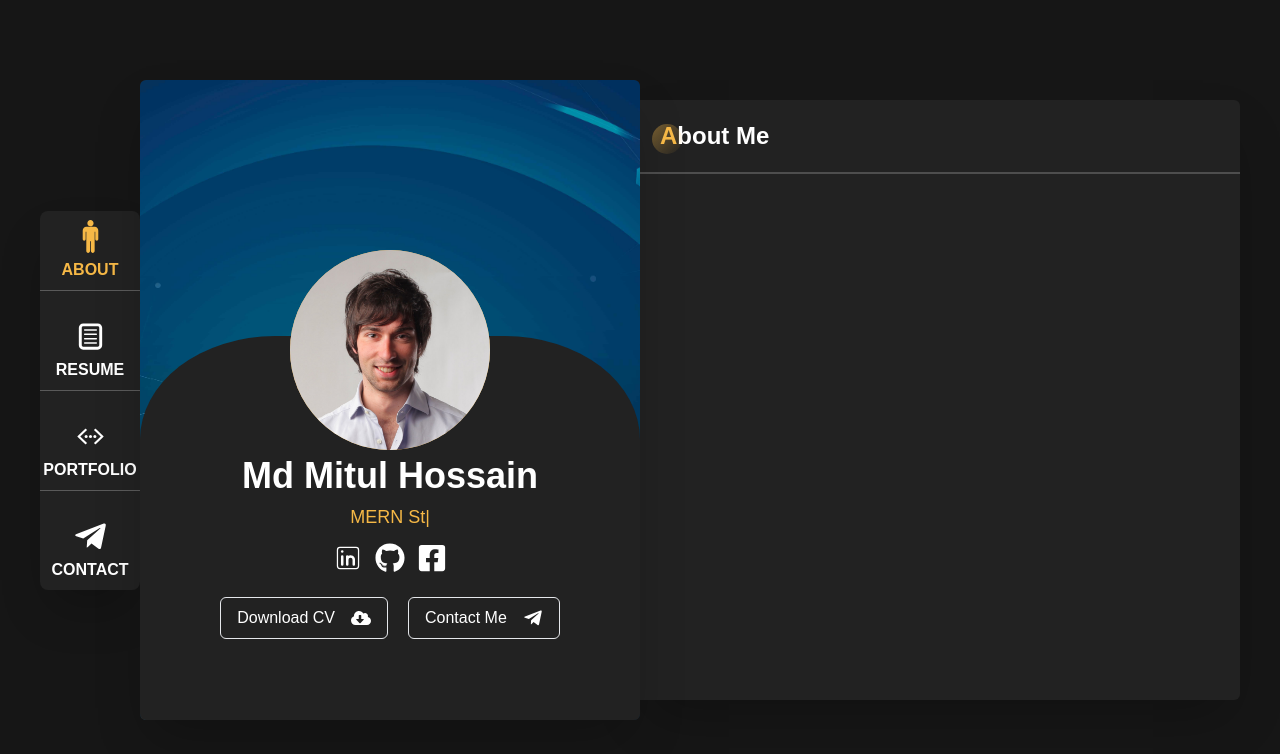
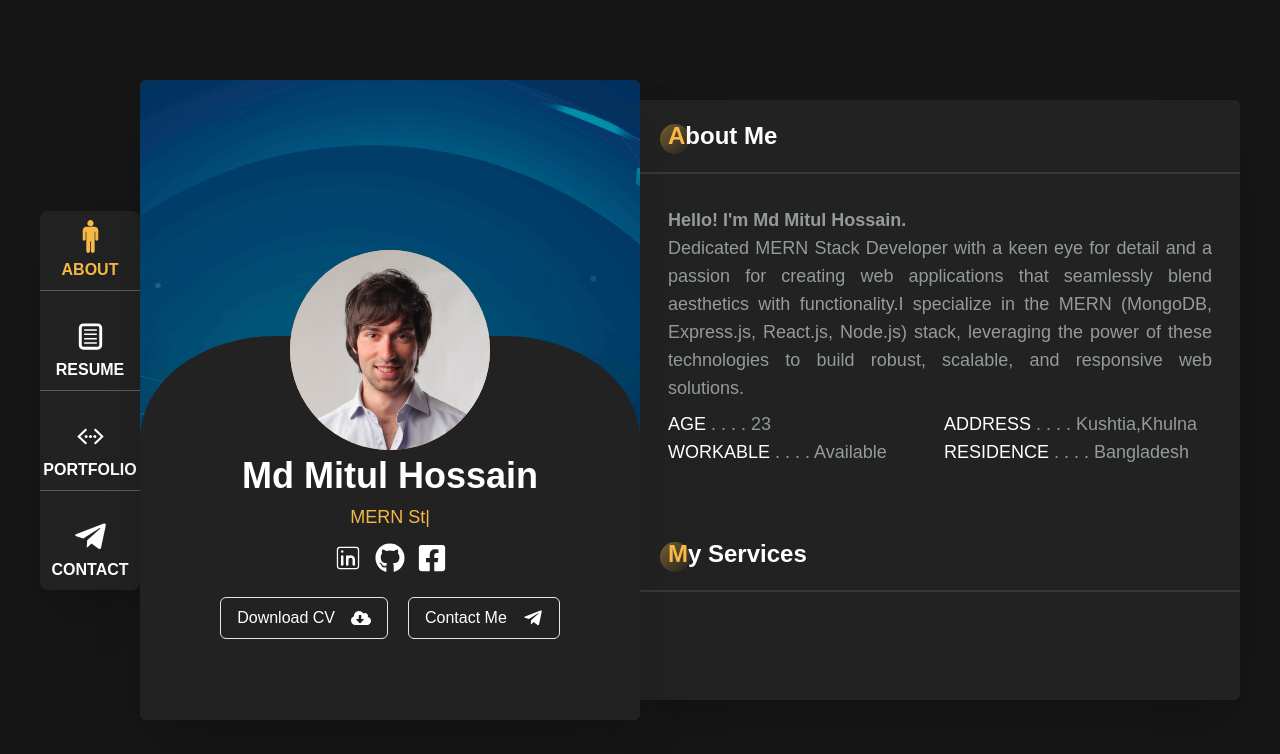
Before and after one commit to mdmitulhossen/protfolio_Mitul, a React (Vite) app: page / in a window 1280 px wide. Shown: the top 754 px of the page. Built offline with nearby package versions, Linux system fonts and the light colour scheme; a web font is replaced by a local one.

Commit message:
about me done

```diff
--- a/src/components/ProfileCard.jsx
+++ b/src/components/ProfileCard.jsx
@@ -5,6 +5,8 @@ import { FaGithub } from "react-icons/fa";
 import { FaFacebookSquare } from "react-icons/fa";
 import { FaCloudDownloadAlt } from "react-icons/fa";
 import { FaTelegramPlane } from "react-icons/fa";
+
+import resume from '../../resume_Md_Mitul_Hossain.pdf'
 const ProfileCard = () => {
     return (
         <div className="w-full shadow-2xl lg:h-[80%] h-full bg-[#222222] rounded-md overflow-hidden relative ">
@@ -40,11 +42,14 @@ const ProfileCard = () => {
                     </div>
 
                     <div className='flex gap-5 pt-6 justify-center'>
+                        <a href={resume} download={resume}>
+                            <button className='text-white flex justify-center items-center gap-4 border px-4 py-2 rounded-md hover:text-[#F6B846] hover:border-[#F6B846] duration-200' >
+                                Download CV <FaCloudDownloadAlt size={20} />
+                            </button>
+                        </a>
+
                         <button className='text-white flex justify-center items-center gap-4 border px-4 py-2 rounded-md hover:text-[#F6B846] hover:border-[#F6B846] duration-200' >
-                            Download CV <FaCloudDownloadAlt size={20}/>
-                        </button>
-                        <button className='text-white flex justify-center items-center gap-4 border px-4 py-2 rounded-md hover:text-[#F6B846] hover:border-[#F6B846] duration-200' >
-                            Contact Me <FaTelegramPlane size={20}/>
+                            Contact Me <FaTelegramPlane size={20} />
                         </button>
                     </div>
                 </div>
--- a/src/pages/About.jsx
+++ b/src/pages/About.jsx
@@ -4,11 +4,34 @@ import Title from "../components/Header/Title";
 const About = () => {
     return (
         <div>
-            <div className="p-5">
+            <div className="px-7 py-5">
                 <Title title='About Me'/>
             </div>
-            <div className="border border-[#fff]/20"></div>
-
+            {/* divider */}
+            <div className="border-[0.5px] border-[#fff]/10"></div>
+            {/* about */}
+            <div className="text-[#949B9B] py-8 px-7 text-lg">
+                <p className="font-bold ">Hello! I'm Md Mitul Hossain.</p>
+                <p className="text-justify">Dedicated MERN Stack Developer with a keen eye for detail and a passion for creating web applications that seamlessly blend aesthetics with functionality.I specialize in the MERN (MongoDB, Express.js, React.js, Node.js) stack, leveraging the power of these technologies to build robust, scalable, and responsive web solutions.</p>
+                <div className="grid grid-cols-2 gap-2 pt-2">
+                    <div>
+                        <p><span className="text-white">AGE</span> . . . . 23</p>
+                        <p><span className="text-white">WORKABLE</span> . . . . Available</p>
+                    </div>
+                    <div>
+                        <p><span className="text-white">ADDRESS</span> . . . . Kushtia,Khulna</p>
+                        <p><span className="text-white">RESIDENCE</span> . . . . Bangladesh</p>
+                    </div>
+                </div>
+            </div>
+            {/* My services */}
+            <div className="py-5">
+            <div className="px-7 py-5">
+                <Title title='My Services'/>
+            </div>
+            {/* divider */}
+            <div className="border-[0.5px] border-[#fff]/10"></div>
+            </div>
         </div>
     );
 };
```
Also changed, not shown: 2 other files (tests, documents, lock files or other folders).
